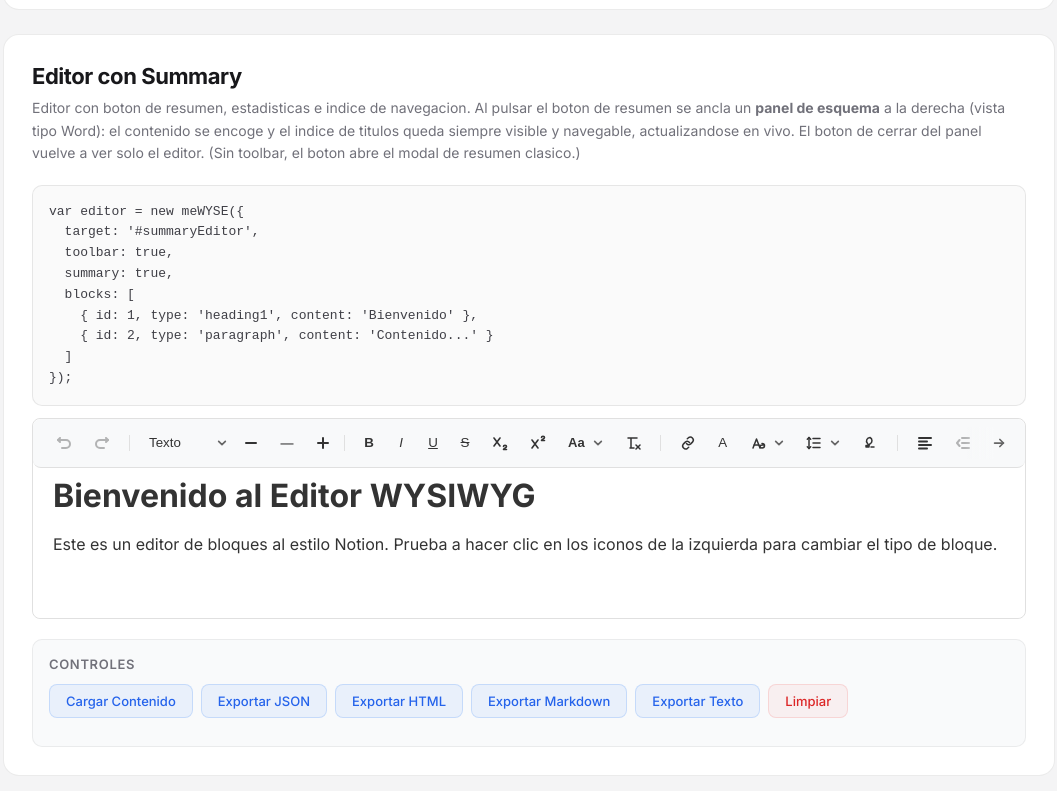
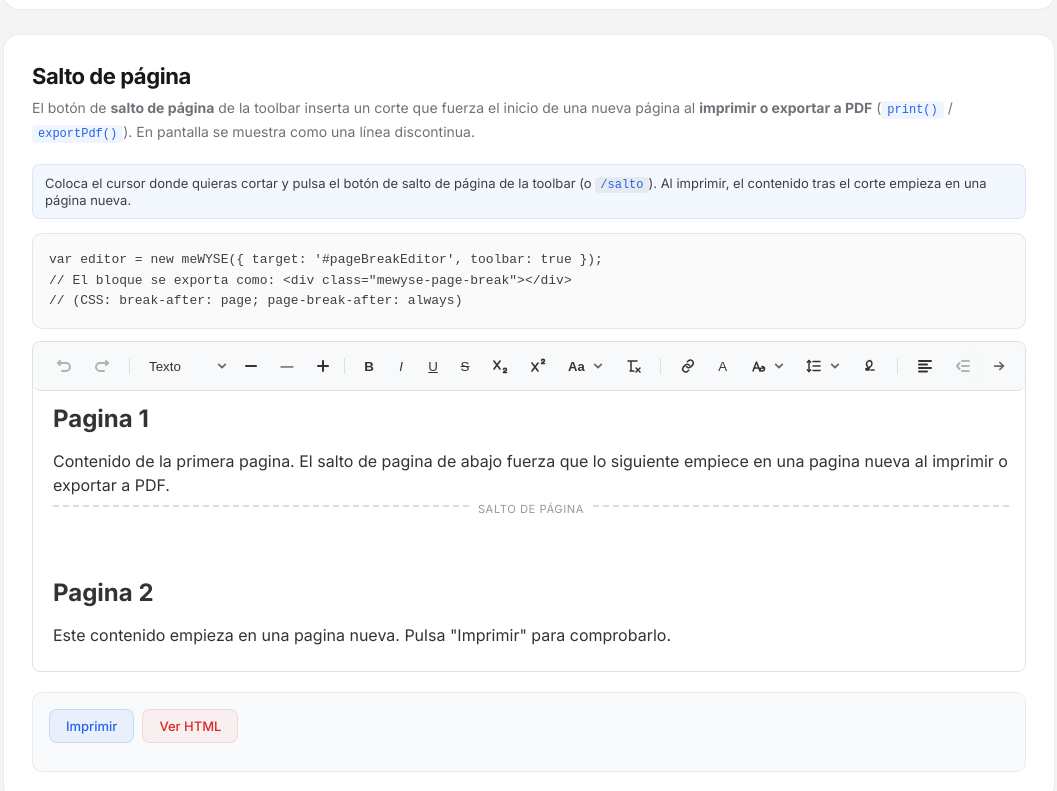
Before and after one commit to marcosesperon/meWYSE, a website: page index.html in a window 1280 px wide. Shown: the part 3388-4179 px from the top of the page, without its empty margins (111-1168 px from the left). Drawn offline with nearby package versions, Linux system fonts and the light colour scheme.

Commit message:
docs(demo): anadir demo de salto de pagina en index.html
Nueva seccion con un editor (toolbar:true) que incluye un bloque pageBreak entre dos
paginas, mas botones Imprimir (print()) y Ver HTML. var + init + registro en onload.

```diff
--- a/index.html
+++ b/index.html
@@ -585,6 +585,28 @@ editor.focus(blockId); // bloque especifico
   toolbar: false
 });</code></pre>
       <div id="noToolbarEditor"></div>
+    </div>
+
+    <!-- Demo: Salto de página -->
+    <div class="demo-section">
+      <h2>Salto de p&aacute;gina</h2>
+      <p>El bot&oacute;n de <strong>salto de p&aacute;gina</strong> de la toolbar inserta un corte que fuerza el inicio de una nueva p&aacute;gina al <strong>imprimir o exportar a PDF</strong> (<code>print()</code> / <code>exportPdf()</code>). En pantalla se muestra como una l&iacute;nea discontinua.</p>
+      <div class="config-hint">
+        Coloca el cursor donde quieras cortar y pulsa el bot&oacute;n de salto de p&aacute;gina de la toolbar (o <code>/salto</code>). Al imprimir, el contenido tras el corte empieza en una p&aacute;gina nueva.
+      </div>
+      <pre class="docs-code"><code>var editor = new meWYSE({ target: '#pageBreakEditor', toolbar: true });
+// El bloque se exporta como: &lt;div class="mewyse-page-break"&gt;&lt;/div&gt;
+// (CSS: break-after: page; page-break-after: always)</code></pre>
+      <div id="pageBreakEditor"></div>
+      <div class="controls">
+        <div class="button-group">
+          <button class="btn" onclick="pageBreakEditor.print()">Imprimir</button>
+          <button class="btn btn-secondary" onclick="showOutput('pageBreakOutput','pageBreakOutputContent', pageBreakEditor.getHTML())">Ver HTML</button>
+        </div>
+        <div id="pageBreakOutput" class="output" style="display:none;">
+          <pre id="pageBreakOutputContent"></pre>
+        </div>
+      </div>
     </div>
 
     <!-- Demo: Editor con Summary -->
@@ -1124,6 +1146,7 @@ new meWYSE({ target: '#vhHeightEditor', minHeight: '10em', maxHeight: '35vh' });
     var toolbarEditor;
     var wrapEditor;
     var noToolbarEditor;
+    var pageBreakEditor;
     var summaryEditor;
     var mentionsEditor;
     var tagsEditor;
@@ -1186,6 +1209,21 @@ new meWYSE({ target: '#vhHeightEditor', minHeight: '10em', maxHeight: '35vh' });
         onChange: function(data) {
           console.log('Editor sin toolbar - Contenido:', data.plainText);
         }
+      });
+    }
+
+    // Inicializar editor con salto de pagina
+    function initPageBreakEditor() {
+      pageBreakEditor = new meWYSE({
+        target: '#pageBreakEditor',
+        toolbar: true,
+        blocks: [
+          { id: 1, type: 'heading2', content: 'Pagina 1' },
+          { id: 2, type: 'paragraph', content: 'Contenido de la primera pagina. El salto de pagina de abajo fuerza que lo siguiente empiece en una pagina nueva al imprimir o exportar a PDF.' },
+          { id: 3, type: 'pageBreak', content: '' },
+          { id: 4, type: 'heading2', content: 'Pagina 2' },
+          { id: 5, type: 'paragraph', content: 'Este contenido empieza en una pagina nueva. Pulsa "Imprimir" para comprobarlo.' }
+        ]
       });
     }
 
@@ -2070,6 +2108,7 @@ new meWYSE({ target: '#vhHeightEditor', minHeight: '10em', maxHeight: '35vh' });
       initToolbarEditor();
       initWrapEditor();
       initNoToolbarEditor();
+      initPageBreakEditor();
       initSummaryEditor();
       initMentionsEditor();
       initReadOnlyEditor();
```
